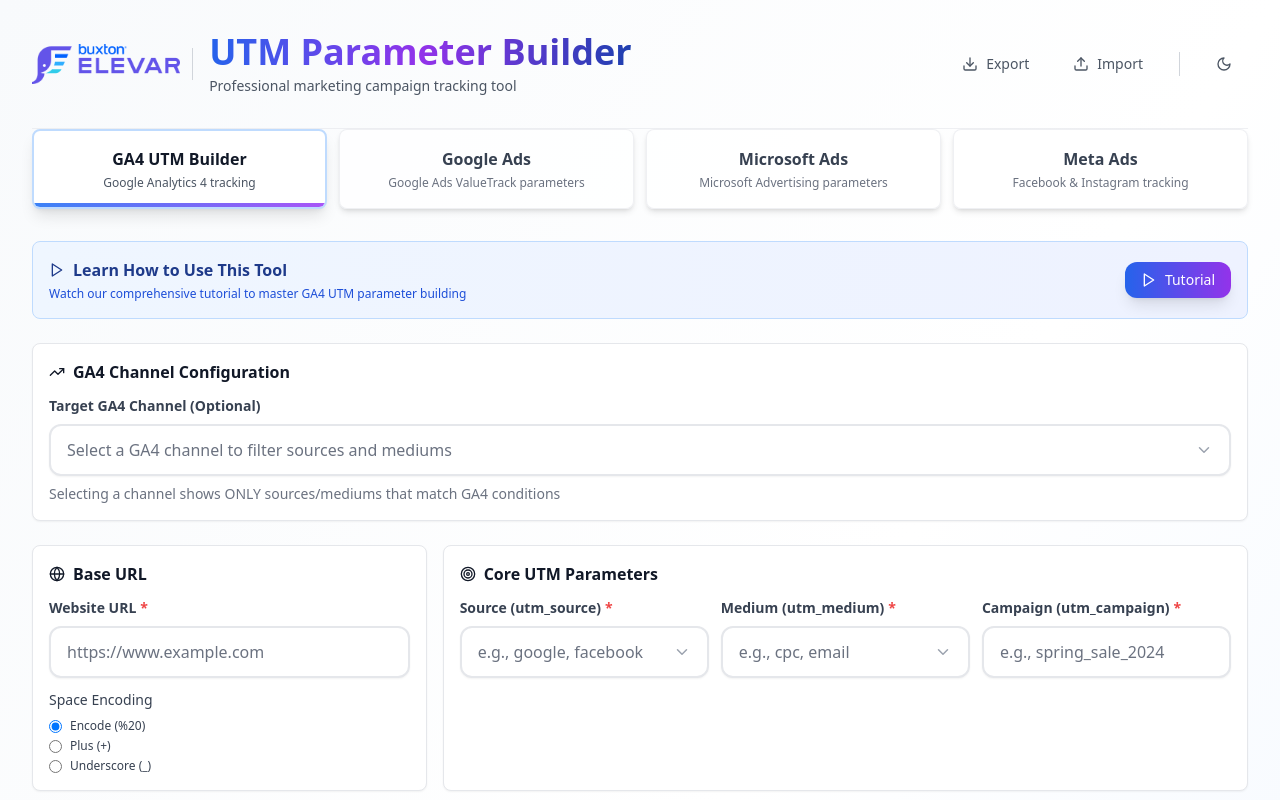
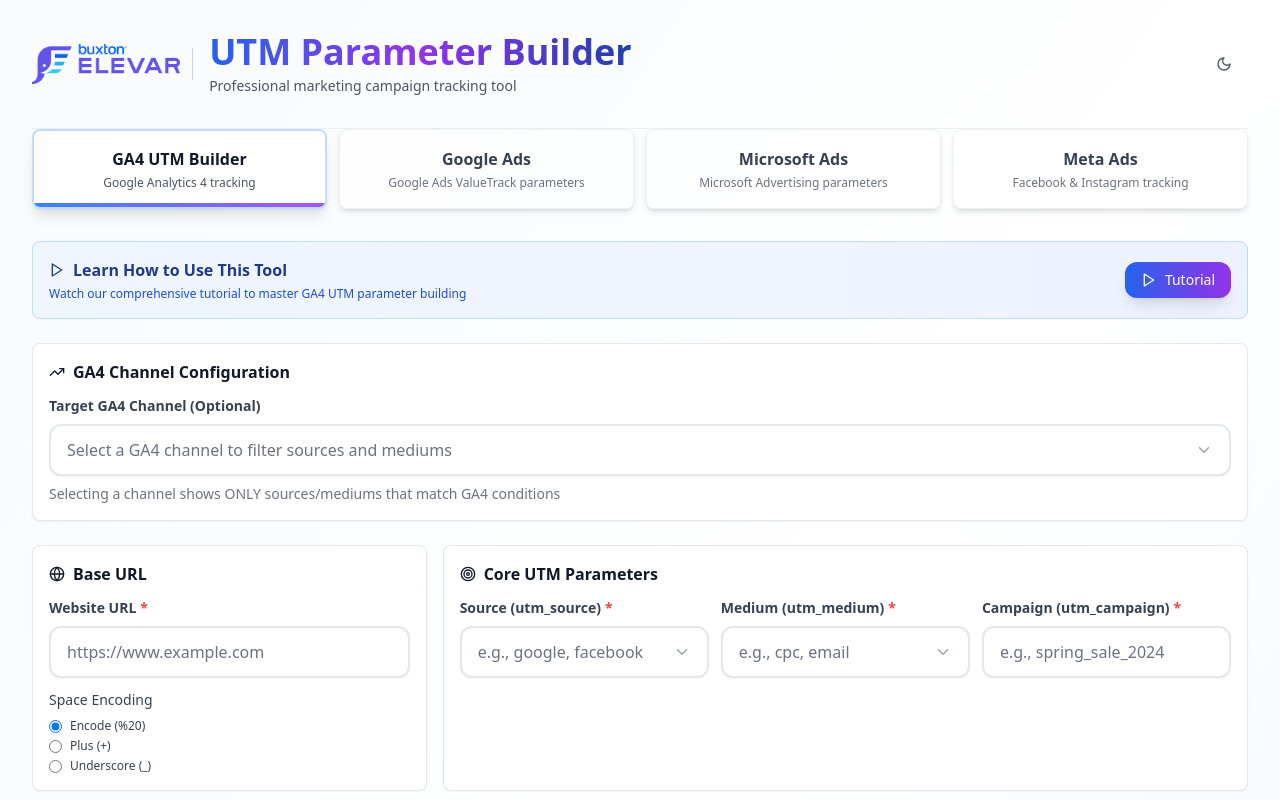
Before and after one commit to thisisdarshk/utm_tool, a React (Vite) app: page / in a window 1280 px wide. Shown: the top 800 px of the page. Built offline with nearby package versions, Linux system fonts and the light colour scheme.

Commit message:
Remove Export/Import buttons from header

```diff
--- a/src/components/layout/Header.tsx
+++ b/src/components/layout/Header.tsx
@@ -85,30 +85,6 @@ const Header: React.FC = () => {
       </div>
 
       <div className="flex items-center gap-3">
-        <Button
-          variant="ghost"
-          size="sm"
-          onClick={handleExport}
-          icon={Download}
-          tooltip="Export configuration"
-          className="text-gray-600 hover:text-gray-900 dark:text-gray-400 dark:hover:text-gray-100"
-        >
-          Export
-        </Button>
-
-        <Button
-          variant="ghost"
-          size="sm"
-          onClick={handleImport}
-          icon={Upload}
-          tooltip="Import configuration"
-          className="text-gray-600 hover:text-gray-900 dark:text-gray-400 dark:hover:text-gray-100"
-        >
-          Import
-        </Button>
-
-        <div className="w-px h-6 bg-gray-300 dark:bg-gray-600 mx-2" />
-
         <ThemeToggle />
       </div>
     </header>
```
